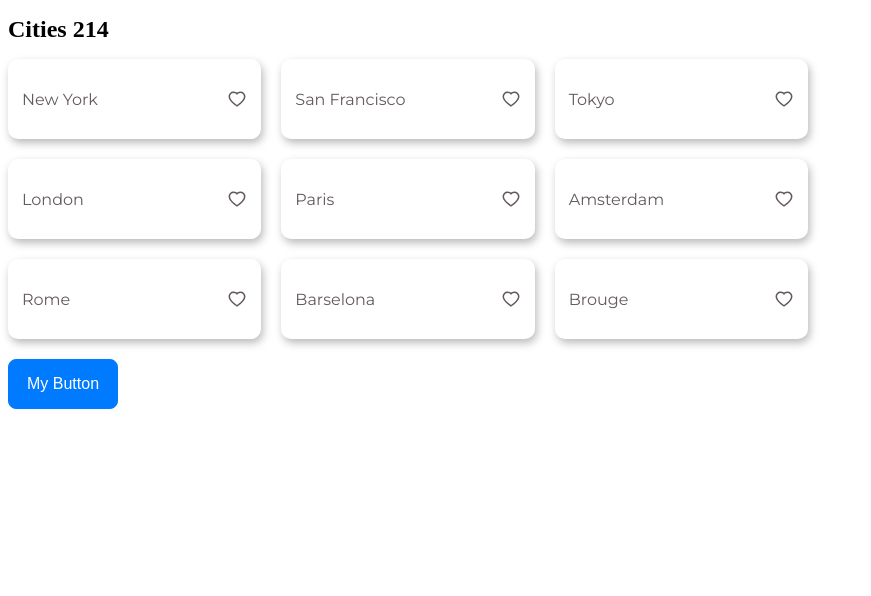
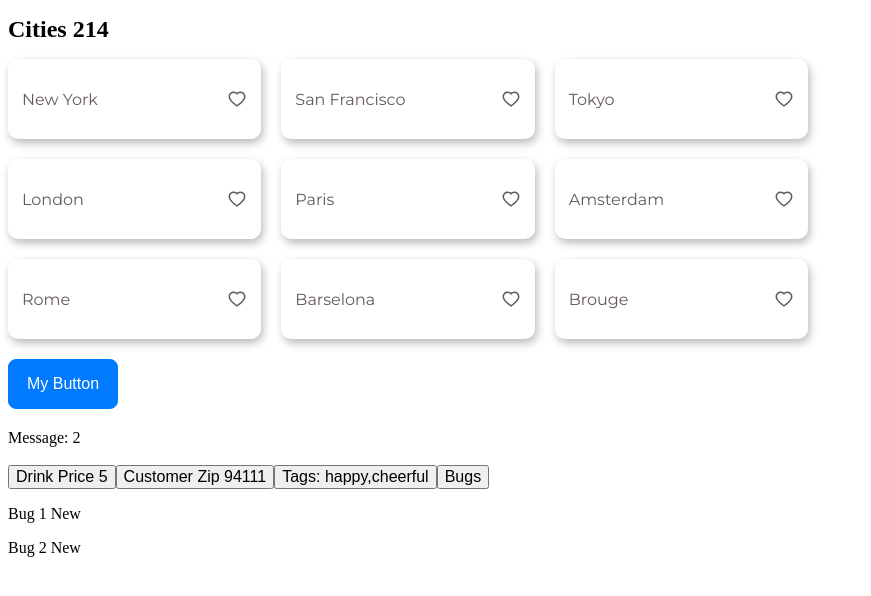
Before and after one commit to LoresiaHamster/react-app, a React (Vite) app: page / in a window 1280 px wide. Shown: the top 596 px of the page, without its empty margins (0-871 px from the left). Built offline with nearby package versions, Linux system fonts and the light colour scheme.

Commit message:
Learning States

```diff
--- a/package.json
+++ b/package.json
@@ -10,6 +10,7 @@
   },
   "dependencies": {
     "bootstrap": "^5.3.3",
+    "immer": "^9.0.19",
     "react": "^18.2.0",
     "react-dom": "^18.2.0",
     "react-icons": "^4.7.1",
--- a/src/App.tsx
+++ b/src/App.tsx
@@ -1,43 +1,112 @@
-import { useState } from "react";
+import { useState } from 'react';
+import produce from 'immer';
 
-import ListGroup from "./components/ListGroup";
-import Alert from "./components/Alert";
-import Button from "./components/Button";
-import "./App.css";
+import ListGroup from './components/ListGroup';
+import Alert from './components/Alert';
+import Button from './components/Button';
+import Message from './components/Message';
+import './App.css';
 
-import { BsFillCalendar2WeekFill } from "react-icons/bs";
+import { BsFillCalendar2WeekFill } from 'react-icons/bs';
 
 function App() {
   const [alertVisible, setAlertVisibility] = useState(false);
 
+  // drinks (Object)
+  const [drink, setDrink] = useState({
+    title: 'Americano',
+    price: 5,
+  });
+  const handleDrinkClick = () => {
+    setDrink({ ...drink, price: 6 });
+  };
+
+  // customers (Object)
+  const [customer, setCustomer] = useState({
+    name: 'John',
+    address: {
+      city: 'San Francisco',
+      zipCode: 94111,
+    },
+  });
+  const handleCustomerClick = () => {
+    setCustomer({
+      ...customer,
+      address: { ...customer.address, zipCode: 94112 },
+    });
+  };
+
+  // tags (Array)
+  const [tags, setTags] = useState(['happy', 'cheerful']);
+  const handleTagsClick = () => {
+    //Add
+    setTags([...tags, 'exciting']);
+    //Remove
+    setTags(tags.filter((tag) => tag !== 'happy'));
+    // //Update
+    setTags(tags.map((tag) => (tag === 'happy' ? 'happiness' : tag)));
+  };
+
+  // bugs (Array of Objects)
+  const [bugs, setBugs] = useState([
+    { id: 1, title: 'Bug 1', fixed: false },
+    { id: 2, title: 'Bug 2', fixed: false },
+  ]);
+  const handleBugsClick = () => {
+    // default way
+    // setBugs(bugs.map((bug) => (bug.id === 1 ? { ...bug, fixed: true } : bug)));
+
+    // way with immer
+    setBugs(
+      produce((draft) => {
+        const bug = draft.find((bug) => bug.id === 1);
+        if (bug) bug.fixed = true;
+      })
+    );
+  };
+
   let items = [
-    "New York",
-    "San Francisco",
-    "Tokyo",
-    "London",
-    "Paris",
-    "Amsterdam",
-    "Rome",
-    "Barselona",
-    "Brouge",
+    'New York',
+    'San Francisco',
+    'Tokyo',
+    'London',
+    'Paris',
+    'Amsterdam',
+    'Rome',
+    'Barselona',
+    'Brouge',
   ];
   const handleSelectItem = (item: string) => {
     console.log(item);
   };
+
   return (
     <div>
       <ListGroup
         items={items}
-        heading={"Cities 214"}
+        heading={'Cities 214'}
         onSelectItem={handleSelectItem}
       />
       <Button onClick={() => setAlertVisibility(true)}>My Button</Button>
       {alertVisible && (
         <Alert onClose={() => setAlertVisibility(false)}>
-          <BsFillCalendar2WeekFill color="#007bff" size="20" /> Hello{" "}
+          <BsFillCalendar2WeekFill color='#007bff' size='20' /> Hello{' '}
           <span>World!</span>
         </Alert>
       )}
+      <Message />
+      <br />
+      <button onClick={handleDrinkClick}>Drink Price {drink.price}</button>
+      <button onClick={handleCustomerClick}>
+        Customer Zip {customer.address.zipCode}
+      </button>
+      <button onClick={handleTagsClick}>Tags: {tags.toString()}</button>
+      <button onClick={handleBugsClick}>Bugs</button>
+      {bugs.map((bug) => (
+        <p key={bug.id}>
+          {bug.title} {bug.fixed ? 'Fixed' : 'New'}
+        </p>
+      ))}
     </div>
   );
 }
--- /dev/null
+++ b/src/components/Message/Message.tsx
@@ -0,0 +1,9 @@
+let count = 0;
+
+const Message = () => {
+  count++;
+  console.log('Message called', count);
+  return <div>Message: {count}</div>;
+};
+
+export default Message;
--- /dev/null
+++ b/src/components/Message/index.ts
@@ -0,0 +1,3 @@
+import Message from "./Message";
+
+export default Message;
```
Also changed, not shown: 1 other file (tests, documents, lock files or other folders).
